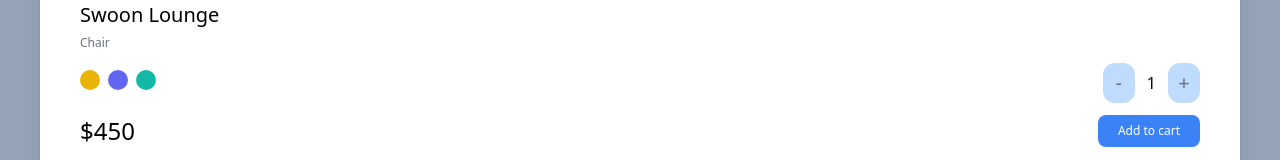
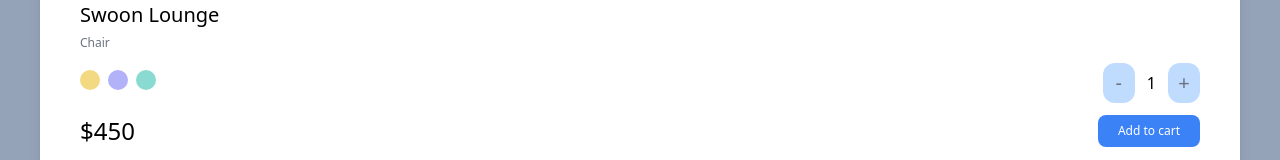
Before and after one commit to Gyuminn/practice-nextjs, a Next.js app: page / in a window 1280 px wide. Shown: the part 1013-1173 px from the top of the page. Built offline with nearby package versions, Linux system fonts and the light colour scheme.

Commit message:
practice hover & transition using changing css variables

```diff
--- a/pages/index.tsx
+++ b/pages/index.tsx
@@ -57,9 +57,9 @@ const Home: NextPage = () => {
           <span className="text-xs text-gray-500">Chair</span>
           <div className="mt-3 mb-3 flex justify-between items-center">
             <div className="space-x-2">
-              <button className="w-5 h-5 rounded-full bg-yellow-500" />
-              <button className="w-5 h-5 rounded-full bg-indigo-500" />
-              <button className="w-5 h-5 rounded-full bg-teal-500" />
+              <button className="w-5 h-5 rounded-full bg-yellow-500 bg-opacity-50 focus:ring-2 ring-offset-1 ring-yellow-500 ring-opa transition" />
+              <button className="w-5 h-5 rounded-full bg-indigo-500 bg-opacity-50 focus:ring-2 ring-offset-1 ring-indigo-500 ring-opa transition" />
+              <button className="w-5 h-5 rounded-full bg-teal-500 bg-opacity-50 focus:ring-2 ring-offset-1 ring-teal-500 ring-opa transition" />
             </div>
             <div className="flex items-center space-x-3">
               <button className="p-1.5 rounded-xl bg-blue-200 flex justify-center items-center aspect-square w-8 font-medium text-xl text-gray-500">
```
